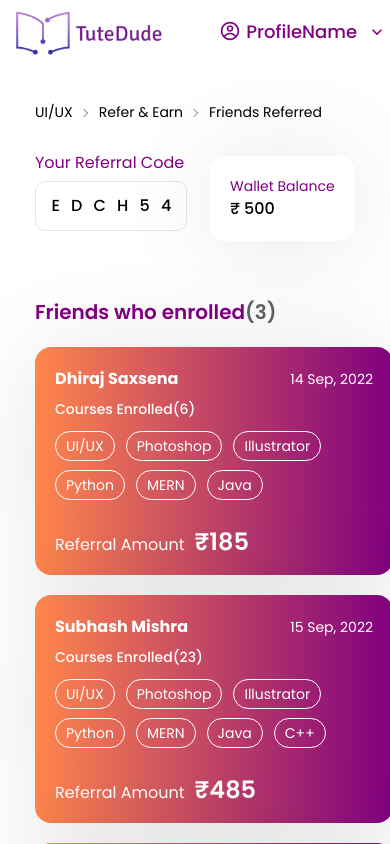
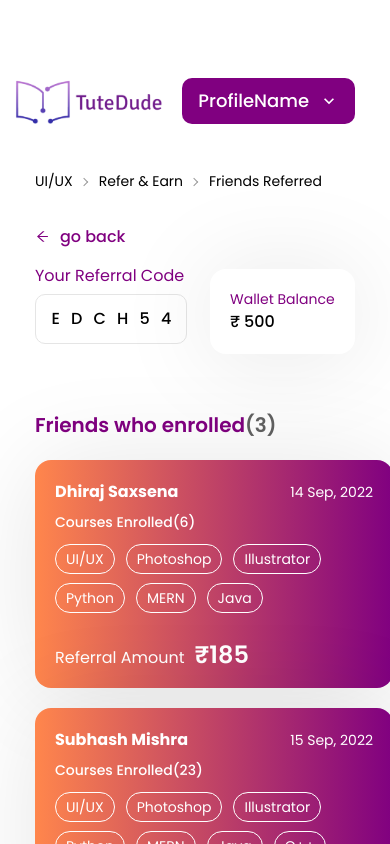
Before and after one commit to md-atiqurrahman/elearning-provider, a React (Create React App) app: page /friendsReferred in a window 390 px wide. Shown: the top 844 px of the page. Built offline with nearby package versions, Linux system fonts and the light colour scheme.

Commit message:
make the all pages responsive for mobile

```diff
--- a/src/Pages/FriendsReferred/FriendsReferred.js
+++ b/src/Pages/FriendsReferred/FriendsReferred.js
@@ -1,9 +1,17 @@
 import React from 'react';
 import ReferredCard from '../ReferredCard/ReferredCard';
+import { AiOutlineArrowLeft } from "react-icons/ai";
+import { Link } from 'react-router-dom';
 
 const FriendsReferred = () => {
     return (
         <section className='mx-[35px] lg:mx-[187px] '>
+            <Link to='/'>
+                <div className='flex flex-start lg:hidden text-primary mt-0'>
+                    <span className='mr-[10px] mt-[4px]'><AiOutlineArrowLeft size='15px' /></span>
+                    <h1 className='text-[16px] leading-[24px] font-medium mb-[20px]'>go back</h1>
+                </div>
+            </Link>
             <div className='flex justify-between items-start mb-[56px]'>
                 <div className='-mt-[5px]'>
                     <h1 className='text-primary text-[16px] leading-[24px] font-normal
@@ -26,9 +34,9 @@ const FriendsReferred = () => {
             <div>
                 <h1 className='text-primary text-[20px] leading-[30px] font-semibold mb-[20px]'>Friends who enrolled<span className='text-[#626262]'>(3)</span></h1>
                 <div className='flex flex-col lg:flex lg:flex-row gap-[20px] mb-[60px]'>
-                    <ReferredCard name='Dhiraj Saxsena' date='14 Sep, 2022' courses='6' amount='185'/>
-                    <ReferredCard name='Subhash Mishra' date='15 Sep, 2022' courses='23' amount='485' extra='C++'/>
-                    <ReferredCard name='Prafull Kumar' date='16 Sep, 2022' courses='23' amount='485' extra='C++'/>
+                    <ReferredCard name='Dhiraj Saxsena' date='14 Sep, 2022' courses='6' amount='185' />
+                    <ReferredCard name='Subhash Mishra' date='15 Sep, 2022' courses='23' amount='485' extra='C++' />
+                    <ReferredCard name='Prafull Kumar' date='16 Sep, 2022' courses='23' amount='485' extra='C++' />
                 </div>
                 <h1 className='text-primary text-[16px] leading-[24px] font-medium mb-[72px]'>Terms & Conditions</h1>
             </div>
--- a/src/Pages/ReferAndEarn/ReferAndEarn.js
+++ b/src/Pages/ReferAndEarn/ReferAndEarn.js
@@ -15,7 +15,7 @@ const ReferAndEarn = () => {
                     <div className="card w-[358px] lg:w-[486px] h-[198] lg:h-[188px]
                    shadow-[0_3px_100px_rgba(0,0,0,0.1)]">
                         <div className="card-body  p-[20px]">
-                            <div className='flex justify-between'>
+                            <div className='grid grid-cols-2 gap-3 lg:flex lg:justify-between'>
                                 <div>
                                     <h4 className="text-primary text-[14px] font-normal leading-[21px]">Referral Earning</h4>
                                     <h1 className='text-black font-medium text-[32px] leading-[48px]'>₹ 2,500</h1>
@@ -109,7 +109,7 @@ const ReferAndEarn = () => {
                     leading-[24px] mb-[20px]'>Friends Who Enrolled</h2>
                 </Link>
                 <h2 className='text-primary text-[16px] font-medium
-                    leading-[24px] mb-[80px]'>Terms & Conditions</h2>
+                    leading-[24px] mb-[36px] lg:mb-[80px]'>Terms & Conditions</h2>
             </div>
         </section>
     );
--- a/src/Pages/Shared/Navbar/Navbar.js
+++ b/src/Pages/Shared/Navbar/Navbar.js
@@ -4,16 +4,17 @@ import { CgProfile } from "react-icons/cg";
 
 const Navbar = () => {
     return (
-        <header className="navbar h-[45px] lg:h-[73.04px] px-[3px] lg:px-[74px] py-[6px]">
+        <header className="navbar h-[45px] lg:h-[73.04px] pl-[3px] pr-[35px] lg:pl-[74px] lg:pr-[74px] py-0 lg:py-[6px] mt-[69px] lg:mt-0">
             <div className="navbar-start">
                 <img className='w-[160px] h-[45px] lg:h-[63px]' src={logo} alt="TuteDude logo" />
             </div>
             <div className="navbar-end  lg:flex">
                 <ul className="flex items-center gap-[28px] p-0 text-primary text-[18px] font-medium leading-[22.23px]">
-                    <li className='opacity-[0] lg:opacity-[25%]'>My Assignment</li>
-                    <li className='opacity-[0] lg:opacity-[25%]'>Chat with Mentor</li>
-                    <li tabIndex={0} className='flex items-center'>
-                        <span className='text-[20px] leading-[20px] -mt-[2px] mr-[6px]'><CgProfile/></span>
+                    <li className='opacity-0 lg:opacity-[25%] hidden lg:flex'>My Assignment</li>
+                    <li className='opacity-0 lg:opacity-[25%] hidden lg:flex'>Chat with Mentor</li>
+                    <li tabIndex={0} className='flex items-center bg-primary lg:bg-white text-white lg:text-primary px-[16px] py-[12px]
+                    lg:px-0 lg:py-0 rounded-[10px] lg:rounded-none '>
+                        <span className='hidden lg:flex text-[20px] leading-[20px] -mt-[2px] mr-[6px]'><CgProfile/></span>
                             ProfileName
                             <svg className="fill-current ml-[10px]" xmlns="http://www.w3.org/2000/svg" width="20" height="20" viewBox="0 0 24 24"><path d="M7.41,8.58L12,13.17L16.59,8.58L18,10L12,16L6,10L7.41,8.58Z" /></svg>
                     </li>
```
